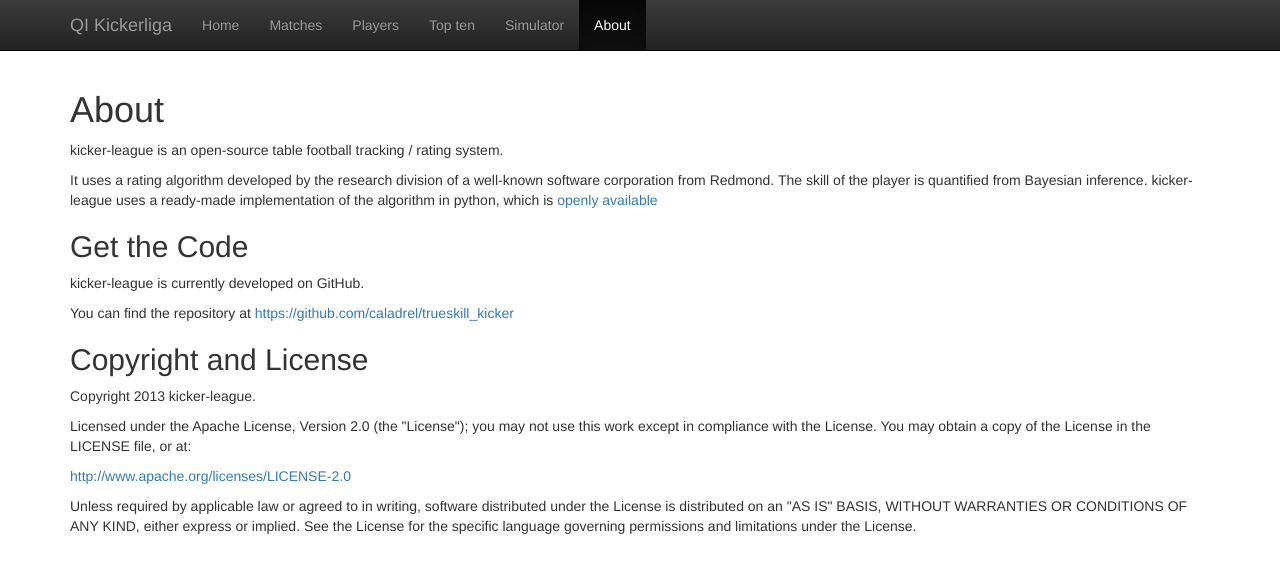
After one commit to caladrel/trueskill_kicker, a Django app: template league/templates/league/about.html in a window 1280 px wide. The commit adds this page. Shown: the top 573 px of the page. Run offline with Django 3.2, Linux system fonts and the light colour scheme; the template is opened without the code that fills it, so the values that code supplies are empty; some libraries are stand-ins or nearby versions.

Commit message:
Add license and about page.

```diff
--- /dev/null
+++ b/league/templates/league/about.html
@@ -0,0 +1,40 @@
+{% extends 'league/base.html' %}
+{% block navigation_about %}
+<li class="active"><a href="#">About</a></li>
+{% endblock %}
+{% block content %}
+<h1>About</h1>
+
+<p>kicker-league is an open-source table football tracking / rating system.</p>
+
+<p>It uses a rating algorithm developed by the research division of a well-known
+software corporation from Redmond.  The skill of the player is quantified from
+Bayesian inference.  kicker-league uses a ready-made implementation of the
+algorithm in python, which is <a href="http://trueskill.org/">openly
+available</a></p>
+
+<h2>Get the Code</h2>
+
+<p>kicker-league is currently developed on GitHub.</p>
+
+<p>You can find the repository
+at <a href="https://github.com/caladrel/trueskill_kicker">
+    https://github.com/caladrel/trueskill_kicker</a></p>
+
+<h2>Copyright and License</h2>
+
+<p>Copyright 2013 kicker-league.</p>
+
+<p>Licensed under the Apache License, Version 2.0 (the "License"); you may not
+use this work except in compliance with the License. You may obtain a copy of
+the License in the LICENSE file, or at:</p>
+
+<p><a href="http://www.apache.org/licenses/LICENSE-2.0">
+    http://www.apache.org/licenses/LICENSE-2.0</a></p>
+
+<p>Unless required by applicable law or agreed to in writing, software
+distributed under the License is distributed on an "AS IS" BASIS, WITHOUT
+WARRANTIES OR CONDITIONS OF ANY KIND, either express or implied. See the License
+for the specific language governing permissions and limitations under the
+License.</p>
+{% endblock %}
--- a/league/templates/league/base.html
+++ b/league/templates/league/base.html
@@ -48,6 +48,9 @@ body {
                     {% block navigation_simulator %}
                     <li><a href="/simulator">Simulator</a></li>
                     {% endblock %}
+                    {% block navigation_about %}
+                    <li><a href="{% url 'league:about' %}">About</a></li>
+                    {% endblock %}
                 </ul>
                 {% endblock %}
             </div><!--/.nav-collapse -->
--- a/league/urls.py
+++ b/league/urls.py
@@ -27,6 +27,7 @@ urlpatterns = patterns(
         url(r'^matches$', views.MatchView.as_view(), name='matches'),
         url(r'^matches/enter$', views.MatchCreate.as_view(),
             name='matches_enter'),
+        url(r'^about$', views.about, name='about'),
         ), namespace='league')),
     url(r'api/', include(router.urls)),
 )
--- a/league/views.py
+++ b/league/views.py
@@ -185,3 +185,7 @@ class MatchViewSet(viewsets.ReadOnlyModelViewSet):
 
 class PlayerViewSet(viewsets.ReadOnlyModelViewSet):
     model = Player
+
+
+def about(request):
+    return render(request, 'league/about.html')
```
Also changed, not shown: README.md, 1 other file.
